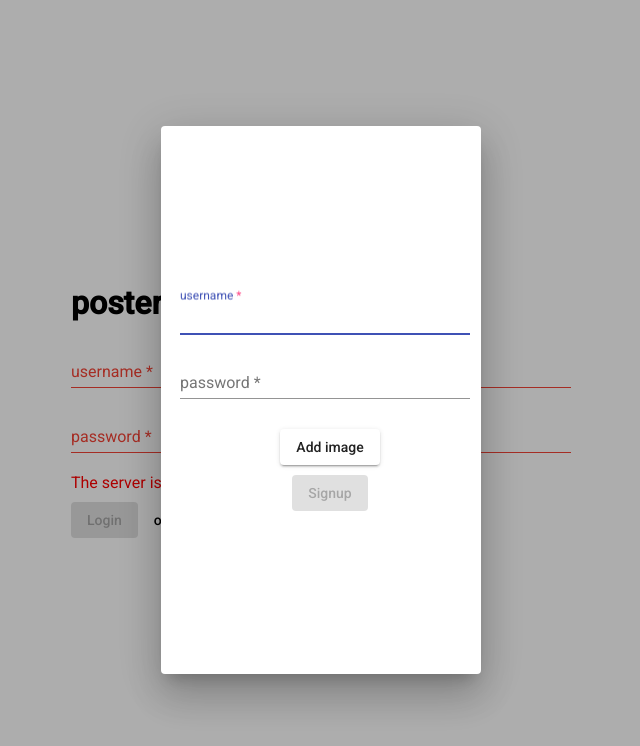
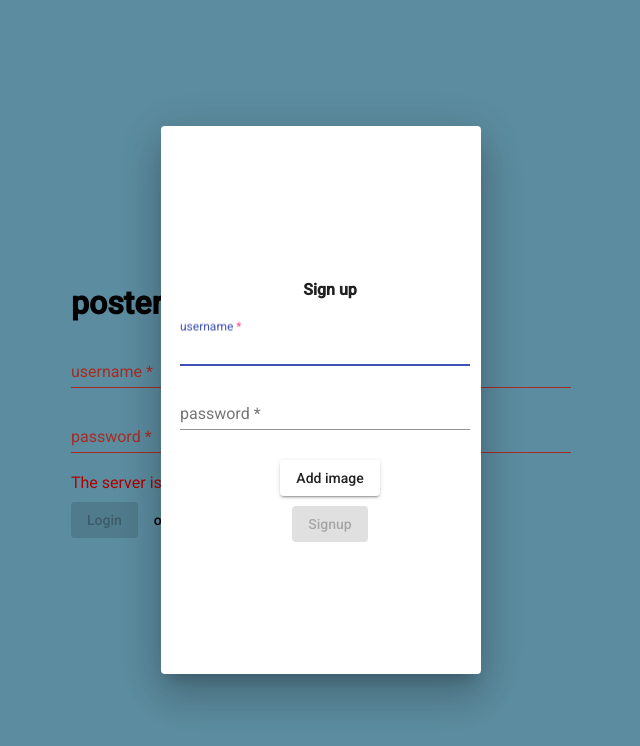
Before and after one commit to jmezo/poster-client, an Angular app: page /login in a window 1280 px wide. Both pictures are taken after typing "Sample", "Sample123" into the empty fields and a click on the button "or Sign Up". Shown: the top 746 px of the page, without its empty margins (319-959 px from the left). Built offline with nearby package versions, Linux system fonts and the light colour scheme; no server answers.

Commit message:
formatted stuff

```diff
--- a/src/app/app.component.css
+++ b/src/app/app.component.css
@@ -0,0 +1,4 @@
+.app-container {
+  background-color: skyblue;
+  height: 100%;
+}
--- a/src/app/app.component.html
+++ b/src/app/app.component.html
@@ -1,4 +1,6 @@
-<app-toolbar
-  class="app-toolbar"
-  *ngIf="loggedIn"></app-toolbar>
-<router-outlet></router-outlet>
+<div  class="app-container">
+  <app-toolbar
+    class="app-toolbar"
+    *ngIf="loggedIn"></app-toolbar>
+  <router-outlet></router-outlet>
+</div>
--- a/src/app/home/home.component.css
+++ b/src/app/home/home.component.css
@@ -0,0 +1,3 @@
+.app-container {
+  background-color: skyblue;
+}
--- a/src/app/home/home.component.html
+++ b/src/app/home/home.component.html
@@ -1,2 +1,4 @@
-<app-create-post></app-create-post>
-<app-post-list></app-post-list>
+<div class="app-container">
+  <app-create-post></app-create-post>
+  <app-post-list></app-post-list>
+</div>
--- a/src/app/posts/post-list/post-list.component.css
+++ b/src/app/posts/post-list/post-list.component.css
@@ -1,5 +1,5 @@
 mat-grid-tile {
-  background: lightblue;
+  background: transparent;
 }
 
 .app-container {
--- a/src/app/posts/post/post.component.css
+++ b/src/app/posts/post/post.component.css
@@ -7,7 +7,6 @@
   display: flex;
   justify-content: center;
   height: 320px;
-  border: 5px dashed #f7a239;
 }
 
 img {
--- a/src/app/signup/signup.component.html
+++ b/src/app/signup/signup.component.html
@@ -1,6 +1,8 @@
 <div>
   <form [formGroup]="signUpForm" (ngSubmit)="onSubmit()">
     <div class="form-container">
+
+      <h4>Sign up</h4>
 
       <mat-form-field class="field-full-width">
         <input
```
